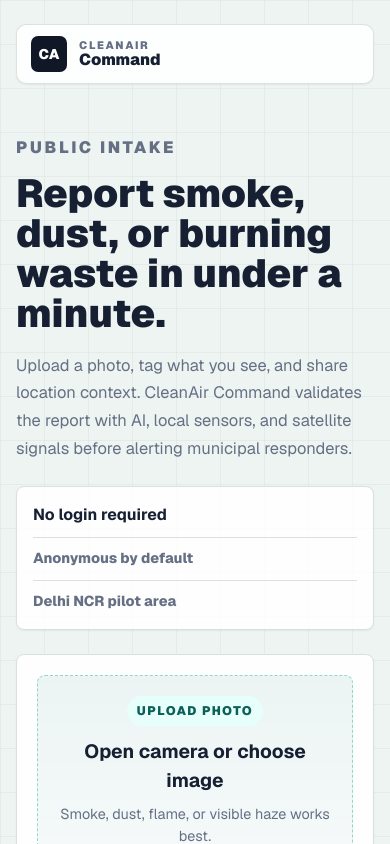
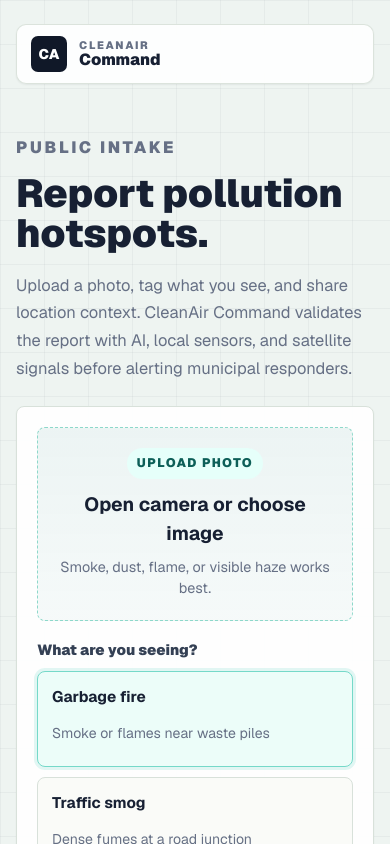
Before and after one commit to aryankalra404/CleanAir-Clear-Streets, a Next.js app: page /report in a window 390 px wide. Shown: the top 844 px of the page. Built offline with nearby package versions, Linux system fonts and the light colour scheme.

Commit message:
style: hero page text

```diff
--- a/app/globals.css
+++ b/app/globals.css
@@ -182,15 +182,15 @@ a {
 
 .hero-layout {
   display: grid;
-  grid-template-columns: minmax(0, 1fr) minmax(390px, 0.86fr);
+  grid-template-columns: minmax(0, 1.06fr) minmax(390px, 0.88fr);
   align-items: center;
-  gap: 58px;
+  gap: 52px;
   min-height: calc(100vh - 128px);
   padding-top: 42px;
 }
 
 .hero-copy {
-  max-width: 610px;
+  max-width: 680px;
 }
 
 .live-pill {
@@ -217,12 +217,13 @@ a {
 }
 
 .hero-copy h1 {
-  max-width: 610px;
-  color: var(--ink);
-  font-size: clamp(3.1rem, 4.35vw, 4.9rem);
-  font-weight: 850;
+  max-width: 680px;
+  color: var(--ink);
+  font-size: clamp(3.25rem, 4.65vw, 5.25rem);
+  font-weight: 780;
   letter-spacing: 0;
-  line-height: 1.02;
+  line-height: 0.98;
+  text-wrap: balance;
 }
 
 .hero-copy p {
@@ -1410,21 +1411,17 @@ a {
 }
 
 .report-hero {
-  display: grid;
-  grid-template-columns: minmax(0, 1fr) 300px;
-  gap: 24px;
-  align-items: center;
-  padding: 30px 0 26px;
+  padding: 56px 0 34px;
 }
 
 .report-hero h1 {
-  max-width: 700px;
   margin-top: 12px;
   color: var(--ink);
-  font-size: clamp(2.65rem, 3.65vw, 4.15rem);
+  font-size: clamp(2.6rem, 4.4vw, 4.2rem);
   font-weight: 850;
   letter-spacing: 0;
   line-height: 1.02;
+  white-space: nowrap;
 }
 
 .report-hero p {
@@ -1435,29 +1432,6 @@ a {
   line-height: 1.68;
 }
 
-.report-trust-card {
-  display: grid;
-  gap: 10px;
-  align-self: end;
-  border: 1px solid var(--line);
-  border-radius: var(--radius);
-  background: rgba(255, 255, 255, 0.88);
-  padding: 16px;
-  box-shadow: var(--shadow-sm);
-}
-
-.report-trust-card strong {
-  font-size: 1rem;
-}
-
-.report-trust-card span {
-  border-top: 1px solid var(--line);
-  padding-top: 10px;
-  color: var(--muted);
-  font-size: 0.9rem;
-  font-weight: 750;
-}
-
 .report-layout {
   display: grid;
   grid-template-columns: minmax(0, 1.08fr) minmax(320px, 0.62fr);
@@ -1755,7 +1729,6 @@ a {
     grid-template-columns: 1fr;
   }
 
-  .report-hero,
   .report-layout {
     grid-template-columns: 1fr;
   }
@@ -1772,9 +1745,6 @@ a {
     grid-template-columns: 1fr;
   }
 
-  .report-trust-card {
-    max-width: 520px;
-  }
 }
 
 @media (max-width: 980px) {
@@ -1852,6 +1822,7 @@ a {
 
   .report-hero h1 {
     font-size: clamp(2.45rem, 10vw, 3.6rem);
+    white-space: normal;
   }
 
   .tag-grid,
--- a/components/landing/HeroSection.tsx
+++ b/components/landing/HeroSection.tsx
@@ -11,7 +11,7 @@ export default function HeroSection() {
           Delhi NCR neighbourhood radar live
         </div>
 
-        <h1>Find hidden pollution hotspots before they spread.</h1>
+        <h1>Detect pollution hotspots before they spread.</h1>
 
         <p>
           CleanAir Command combines citizen photos, local sensor readings, and
--- a/components/report/ReportPortal.tsx
+++ b/components/report/ReportPortal.tsx
@@ -35,18 +35,13 @@ export default function ReportPortal() {
         <section className="report-hero">
           <div>
             <p className="eyebrow">Public intake</p>
-            <h1>Report smoke, dust, or burning waste in under a minute.</h1>
+            <h1>Report pollution hotspots.</h1>
             <p>
               Upload a photo, tag what you see, and share location context.
               CleanAir Command validates the report with AI, local sensors, and
               satellite signals before alerting municipal responders.
             </p>
           </div>
-          <aside className="report-trust-card">
-            <strong>No login required</strong>
-            <span>Anonymous by default</span>
-            <span>Delhi NCR pilot area</span>
-          </aside>
         </section>
 
         <section className="report-layout">
```
